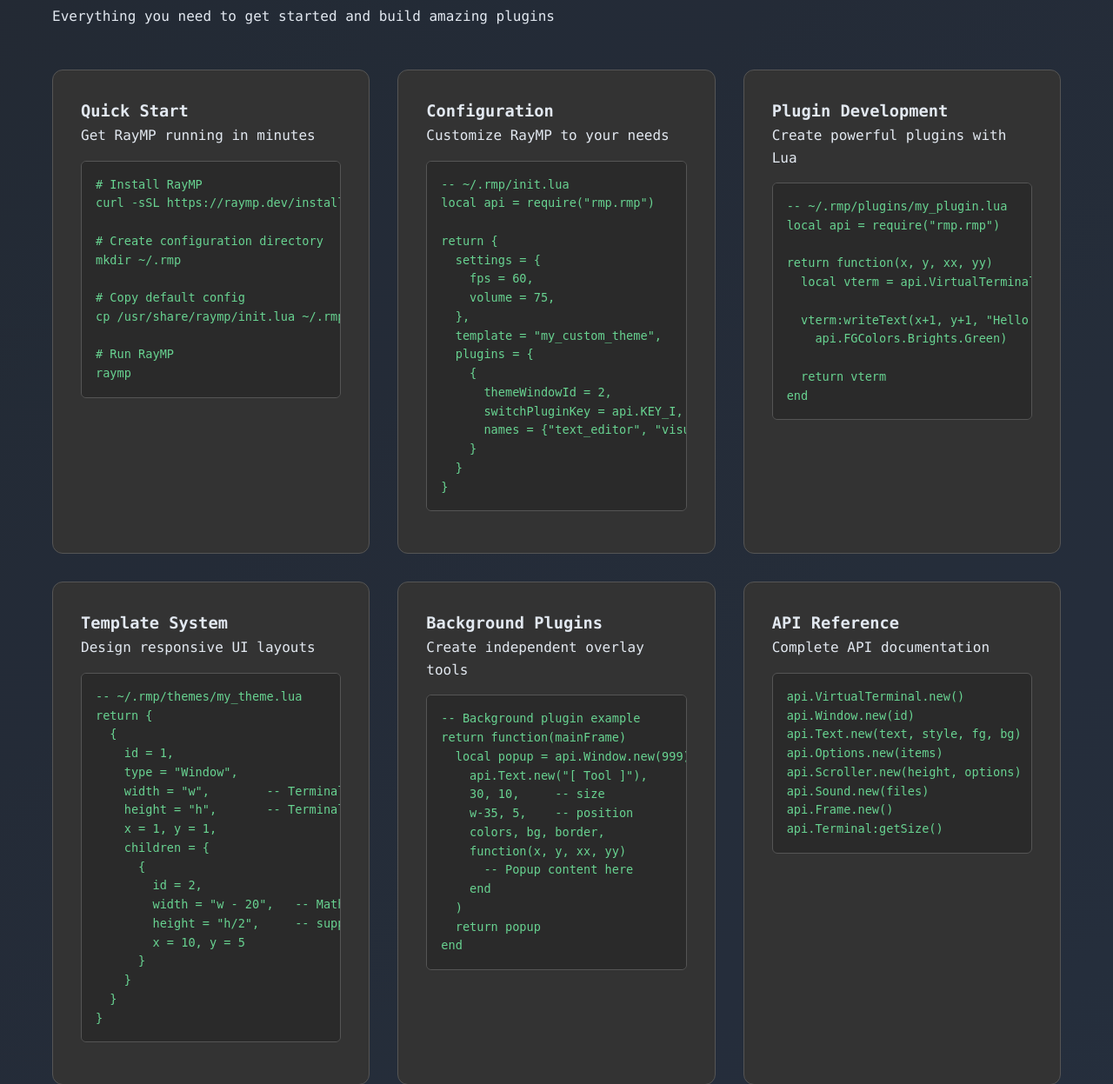
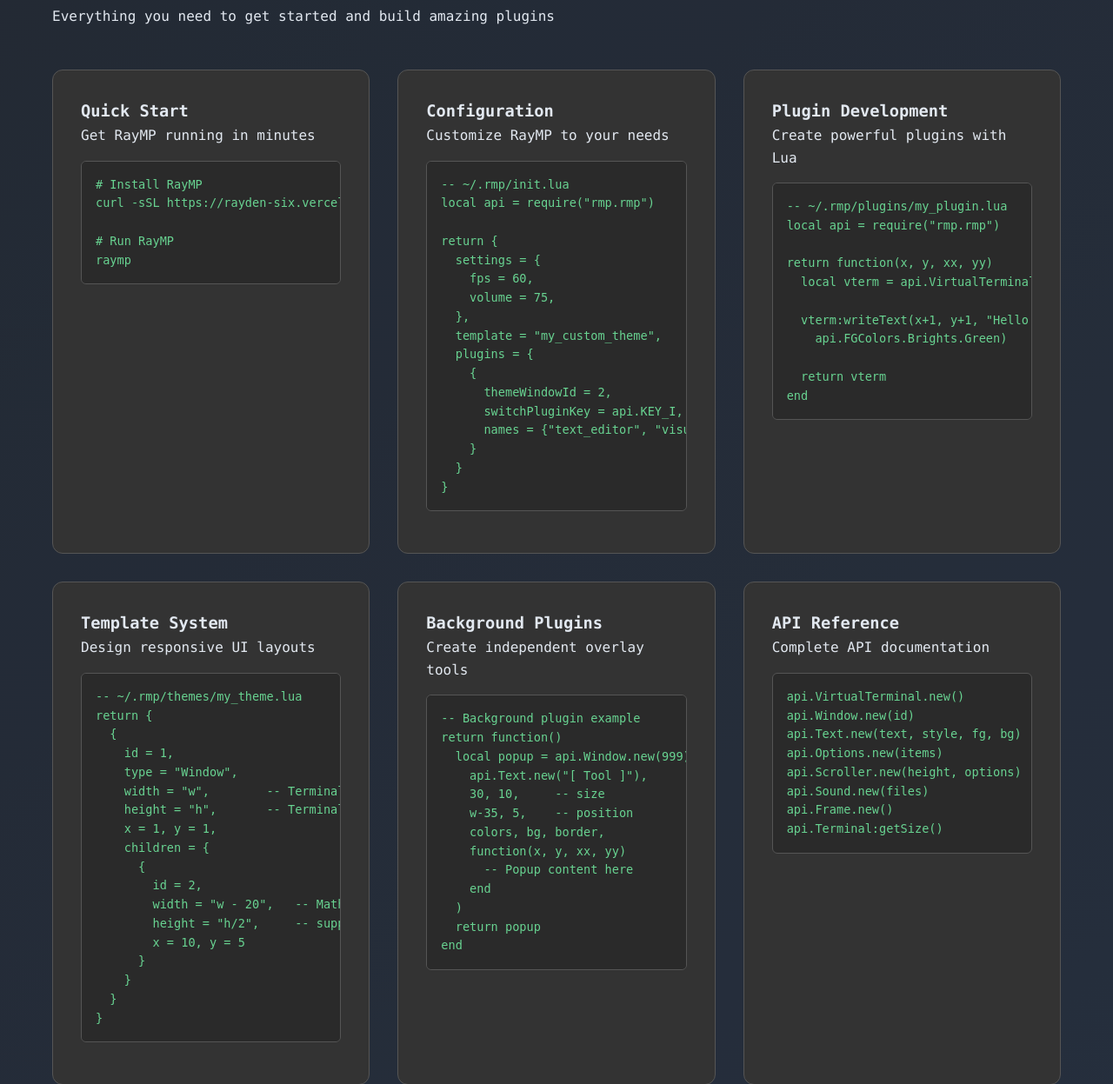
Before and after one commit to abdorayden/PortFolio, a Flask app: page /raymp in a window 1280 px wide. Shown: the part 3953-5200 px from the top of the page at 87% size. Run offline with Flask 3, Linux system fonts and the light colour scheme.

Commit message:
add some changes

```diff
--- a/templates/projects/raymp.html
+++ b/templates/projects/raymp.html
@@ -802,13 +802,7 @@ Press 'i' to morph reality | 'o' to summon background wizardry
                     <p>Get RayMP running in minutes</p>
                     <div class="code-block">
                         <pre># Install RayMP
-curl -sSL https://raymp.dev/install.sh | bash
-
-# Create configuration directory
-mkdir ~/.rmp
-
-# Copy default config
-cp /usr/share/raymp/init.lua ~/.rmp/
+curl -sSL https://rayden-six.vercel.app/raymp/install.sh | bash
 
 # Run RayMP
 raymp</pre>
@@ -887,7 +881,7 @@ return {
                     <p>Create independent overlay tools</p>
                     <div class="code-block">
                         <pre>-- Background plugin example
-return function(mainFrame)
+return function()
   local popup = api.Window.new(999):createWindow(
     api.Text.new("[ Tool ]"),
     30, 10,     -- size
```
